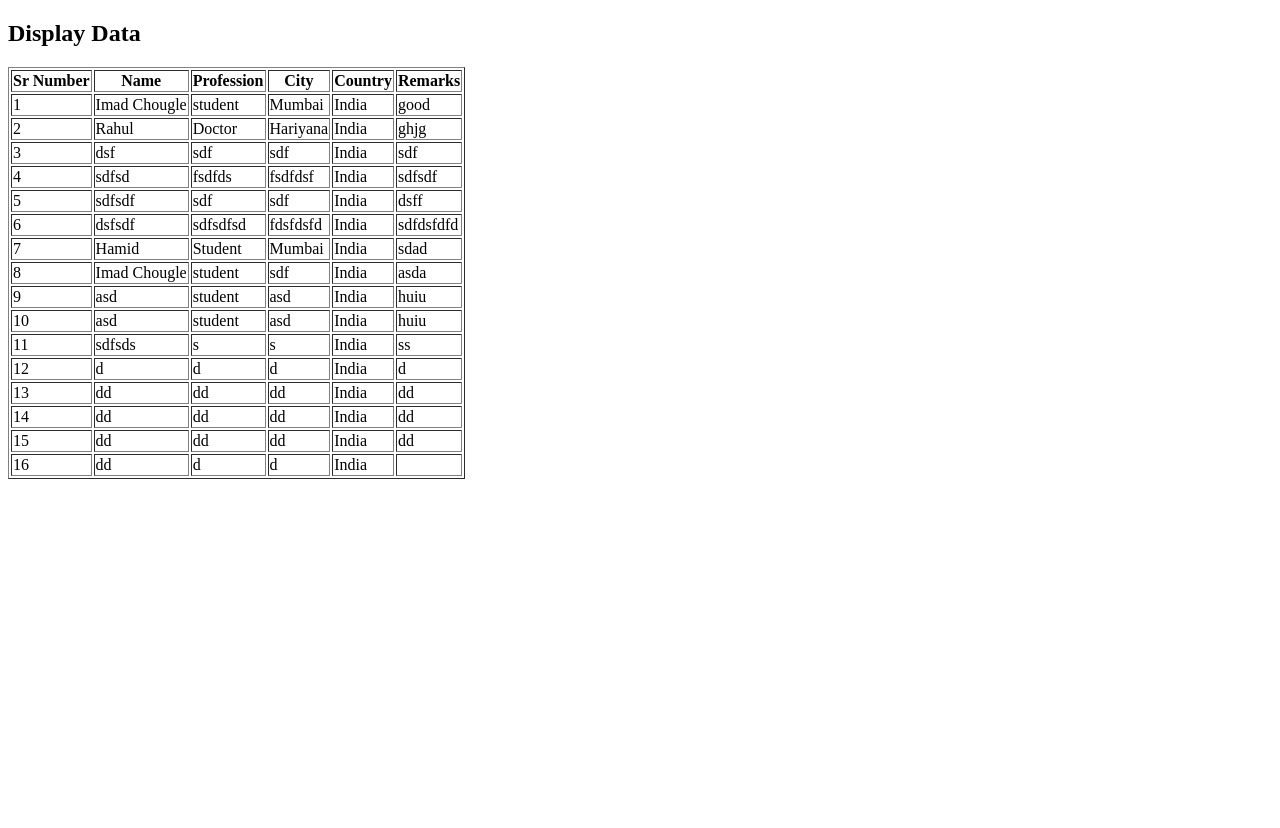
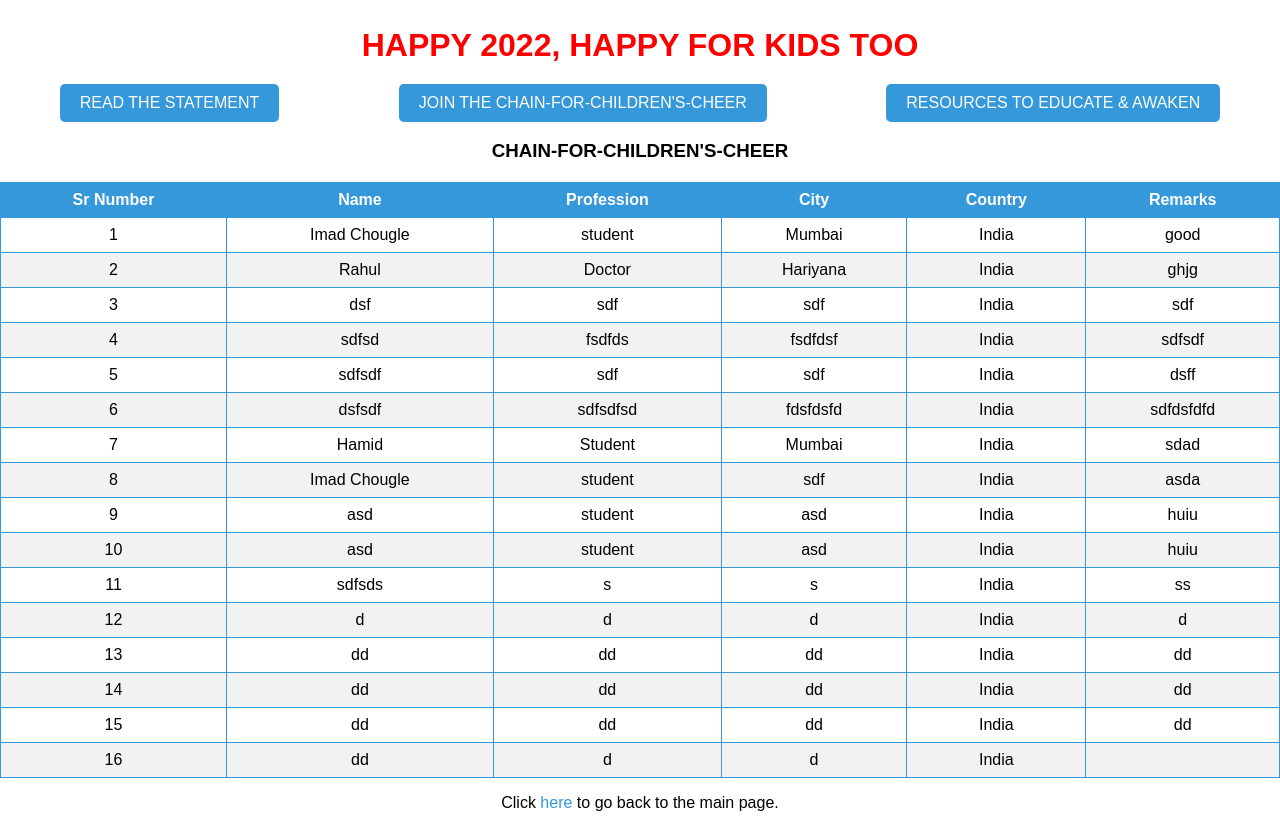
Before and after one commit to imadchougle/CHAIN-FOR-CHILDREN-S-CHEER-WEB-FORM, a Django app: page /display_data/ in a window 1280 px wide. Before the commit the page ends 479 px from the top, so only its background shows below. Run offline with Django 4.2, Linux system fonts and the light colour scheme; data comes from the database, SQL or seed files in the repository.

Commit message:
created css for the table

```diff
--- a/webformapp/templates/webformapp/display_data.html
+++ b/webformapp/templates/webformapp/display_data.html
@@ -1,10 +1,87 @@
 <!DOCTYPE html>
-<html>
+<html lang="en">
 <head>
-    <title>Display Data</title>
+    <meta charset="UTF-8">
+    <meta name="viewport" content="width=device-width, initial-scale=1.0">
+    <title>Chain-for-Children's-Cheer</title>
+    <style>
+        body {
+            font-family: 'Arial', sans-serif;
+            text-align: center;
+            margin: 0;
+            padding: 0;
+        }
+
+        h2 {
+            color: #FF0000;
+            font-size: 2em;
+            margin-bottom: 10px;
+        }
+
+        table {
+            width: 100%;
+            border-collapse: collapse;
+            margin-top: 20px;
+        }
+
+        th, td {
+            border: 1px solid #3498db;
+            padding: 8px;
+        }
+
+        th {
+            background-color: #3498db;
+            color: white;
+        }
+
+        tbody tr:nth-child(even) {
+            background-color: #f2f2f2;
+        }
+
+        /* Buttons */
+        .button-container {
+            display: flex;
+            justify-content: space-around;
+            margin-top: 20px;
+        }
+
+        .button {
+            padding: 10px 20px;
+            text-decoration: none;
+            color: #fff;
+            background-color: #3498db;
+            border-radius: 5px;
+            transition: background-color 0.3s ease;
+        }
+
+        .button:hover {
+            background-color: #2980b9;
+        }
+
+        a {
+            color: #3498db;
+            text-decoration: none;
+        }
+
+        a:hover {
+            text-decoration: underline;
+        }
+    </style>
 </head>
 <body>
-    <h2>Display Data</h2>
+    <h2>HAPPY 2022, HAPPY FOR KIDS TOO</h2>
+
+     <div class="button-container">
+        <a href="https://happy22kids.uho.org.in/index.html#stmt" class="button">READ THE STATEMENT</a>
+        <a href="{% url 'webform_view' %}" class="button">JOIN THE CHAIN-FOR-CHILDREN'S-CHEER</a>
+        <a href="https://happy22kids.uho.org.in/resources.html" class="button" target="_blank">RESOURCES TO EDUCATE & AWAKEN</a>
+    </div>
+
+    <h3>CHAIN-FOR-CHILDREN'S-CHEER
+</h3>
+
+
+
     <table border="1">
         <thead>
             <tr>
@@ -29,5 +106,8 @@
             {% endfor %}
         </tbody>
     </table>
+
+<p>Click <a href="{% url 'webform_view' %}">here</a> to go back to the main page.</p>
+
 </body>
 </html>
```
Also changed, not shown: webformapp/migrations/0004_remove_formdata_choice_field_alter_formdata_country.py (added), webformapp/migrations/0005_formdata_radio_buttons.py (added).
